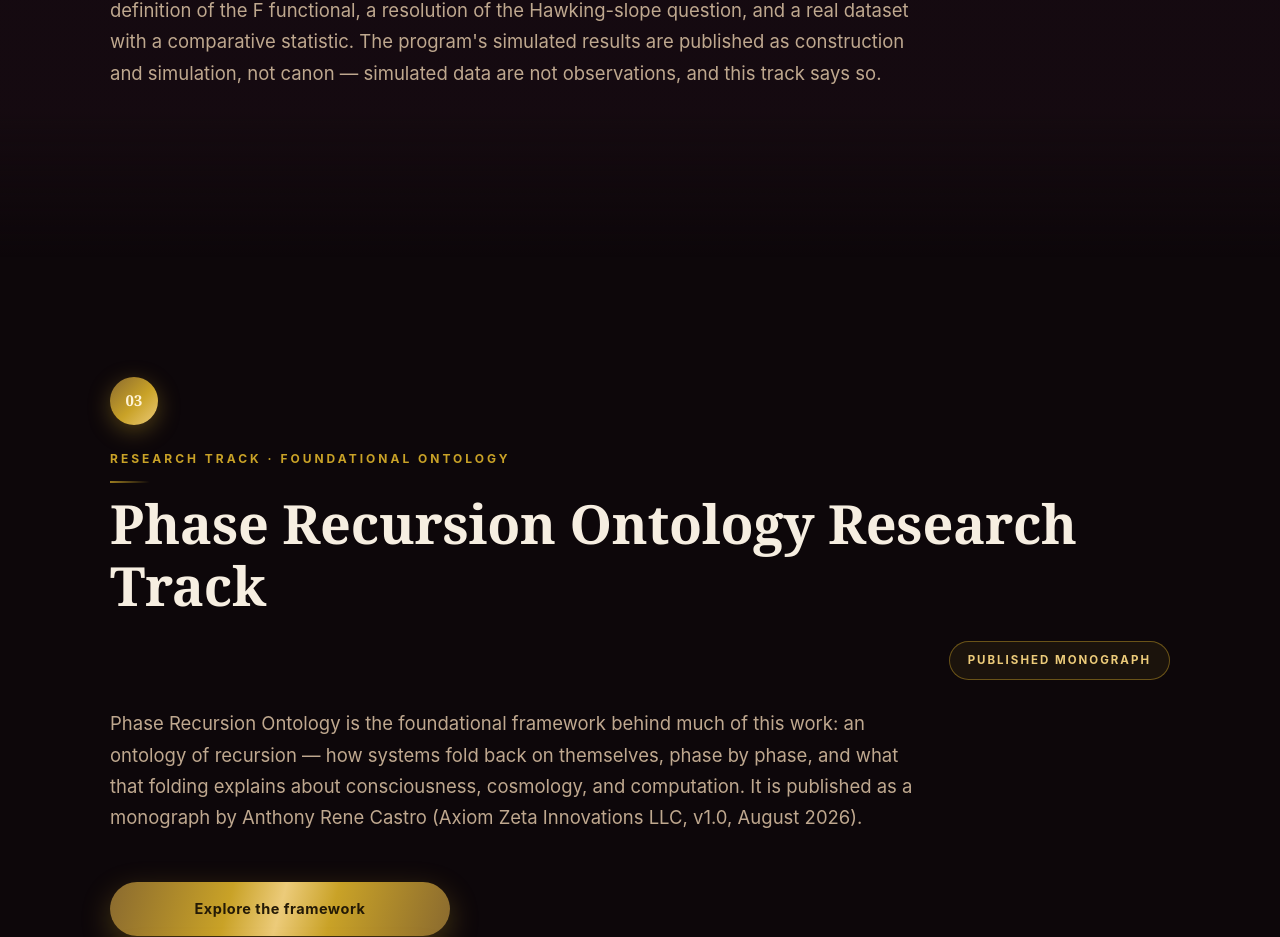
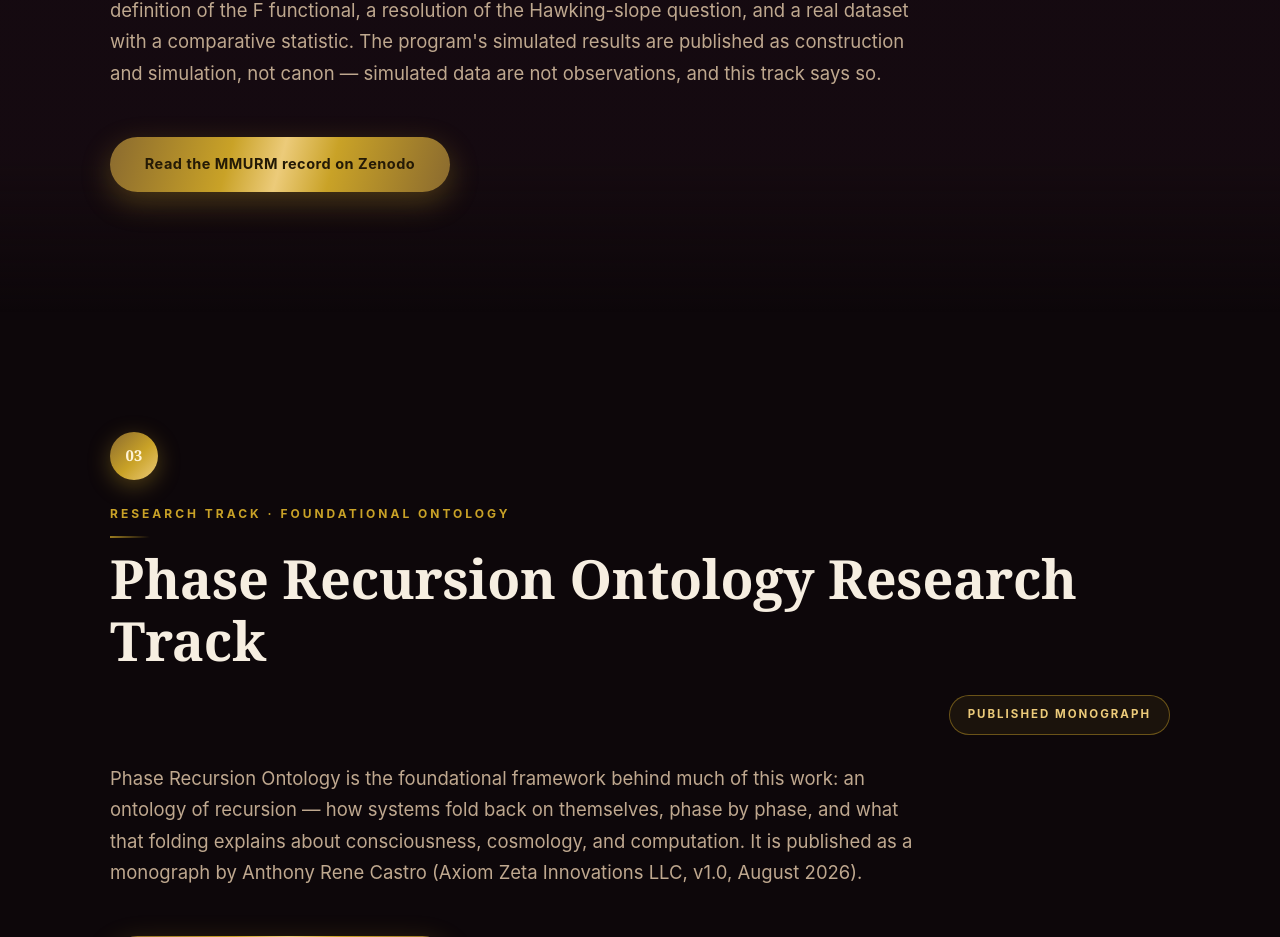
Before and after one commit to anthonyrenecastro-create/ellia-tech-collaboration-llc, a plain HTML site: page index.html in a window 1280 px wide. Shown: the part 3414-4351 px from the top of the page. Drawn offline with Linux system fonts and the light colour scheme; animation ran at ten frames a second.

Commit message:
Add Zenodo record button to MMURM section

```diff
--- a/index.html
+++ b/index.html
@@ -109,6 +109,9 @@
         <span class="status-badge research">Open questions</span>
       </div>
       <p class="aspect-lede">The Multi Modal Recursive Multiverse (MMURM) program is a derivation layer: it asks what a multiverse built from recursive, multi-modal relationships must look like — and what follows for topology, spectra, and cosmology. The framework admits exactly two candidate branch counts, N = 5 and N = 12, and the honest status is that no branch is pinned down. A minimization criterion favors N = 5 on reported values; the historical test count favors N = 12, though the audit has discounted much of that weight. What would settle it is still open: a definition of the F functional, a resolution of the Hawking-slope question, and a real dataset with a comparative statistic. The program's simulated results are published as construction and simulation, not canon — simulated data are not observations, and this track says so.</p>
+      <div class="price-actions" style="max-width:340px; margin-top:24px">
+        <a class="btn-gold" href="https://zenodo.org/records/23236616?token=eyJhbGciOiJIUzUxMiJ9.eyJpZCI6IjBiZmNjZGU1LWY3YzYtNDYwOC1iMWRiLTQ3OWI3Y2YyNWY5NSIsImRhdGEiOnt9LCJyYW5kb20iOiJkMTIxYmI5MmI3NzgzYWU5MTc3ZTJmM2UyNmI4ZDRmMCJ9.S_GH14VGBUyb25oFQTRuXHODgLaJSEKTHLQ_HSEUBegQL0qyWTQUqspRSJMgcDxqmh-MuUG5d82VqhjqX_Te8w" target="_blank" rel="noreferrer">Read the MMURM record on Zenodo</a>
+      </div>
     </div>
   </section>
 
```
